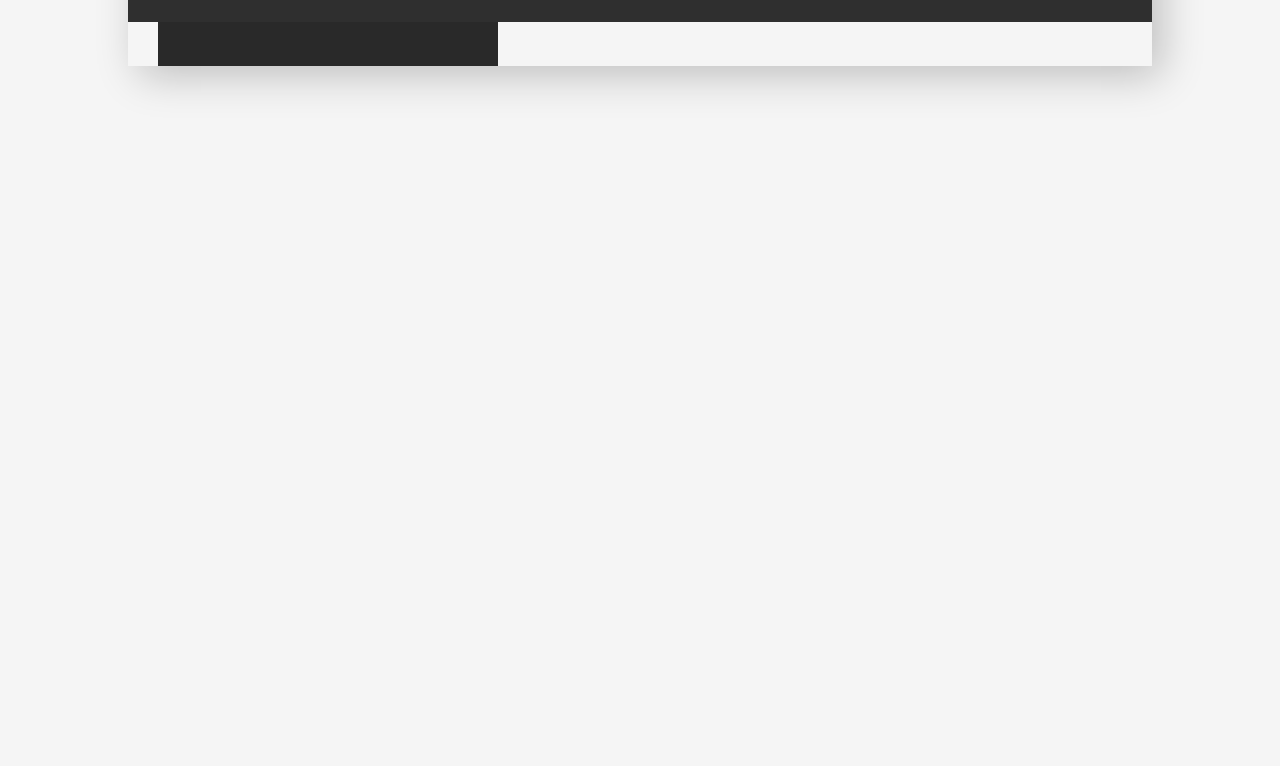
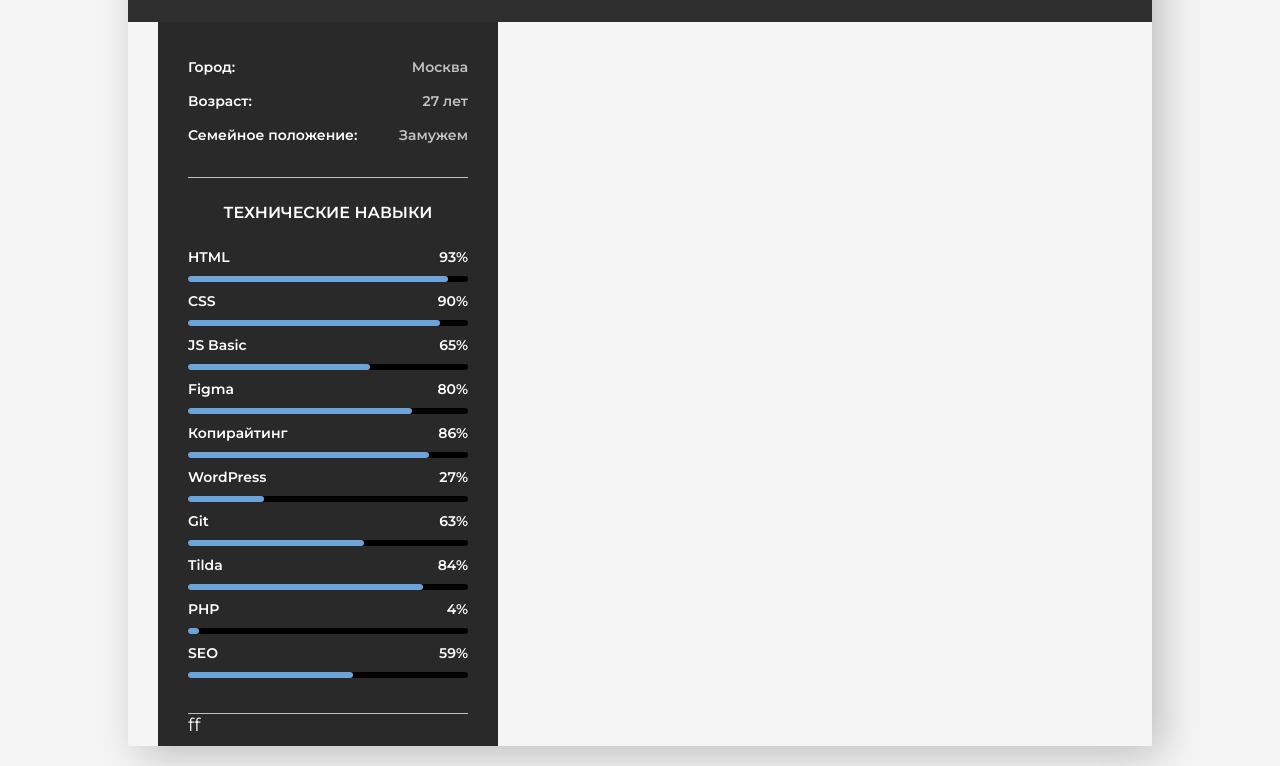
Before and after one commit to Krylovich/My-cv, a plain HTML site: page index.html in a window 1280 px wide. Shown: the part 264-1030 px from the top of the page. Before the commit the page ends 800 px from the top, so only its background shows below. Drawn offline with Linux system fonts and the light colour scheme.

Commit message:
добавлен блок с общей информацией

```diff
--- a/assets/style.css
+++ b/assets/style.css
@@ -1,7 +1,7 @@
 body {
-    margin: 0;
-    background-color: #f5f5f5;
-    font-family: 'Montserrat', sans-serif;
+  margin: 0;
+  background-color: #f5f5f5;
+  font-family: 'Montserrat', sans-serif;
 }
 
 *,
@@ -55,7 +55,7 @@ a {
     width: 340px;
     background-color: #292929;
     color: #fff;
-    padding-top: 310px;
+    padding-top: 266px;
 }
 
 /* Content Line */
@@ -165,3 +165,78 @@ a {
   border-radius: 0;
   margin: 0 15px 0 0;
 }
+
+/* General info */
+.content-info-block-general {
+  display: flex;
+  flex-direction: column;
+  justify-content: space-between;
+  padding: 10px 30px;
+}
+
+.general-info-list,
+.general-info-skills {
+  padding: 0 0 25px;
+  border-bottom: 1px solid #C2C2C2;
+  list-style: none;
+}
+
+.general-info-list li,
+.skills-list li {
+  font-family: 'Montserrat', sans-serif;
+  font-size: 14px;
+  font-weight: 600;
+  display: flex;
+  flex-wrap: wrap;
+  justify-content: space-between;
+  padding: 8px 0;
+}
+
+.general-info-list li span {
+  color: #C2C2C2;
+}
+
+.skills-title {
+  font-weight: 600;
+  font-size: 16px;
+  line-height: 24px;
+  color: #FFFFFF;
+  text-align: center;
+  margin-top: 5px;
+}
+
+.skills-list {
+  list-style: none;
+  padding: 0;
+  margin-bottom: 10px;
+}
+
+.skills-list li {
+  padding: 5px 0;
+}
+
+.skills-list li:last-child {
+  padding-bottom: 0;
+}
+
+.progress-bar {
+  width: 100%;
+  height: 6px;
+  background-color: #000000;
+  margin-top: 10px;
+  border-radius: 5px;
+}
+
+.progress {
+  width: 0;
+  height: 6px;
+  background-color: #6DA3D7;
+  border-radius: 5px;
+  animation: loading 4s ease-in-out forwards;
+}
+
+@keyframes loading{
+  to {
+    width: var(--w);
+  }
+}
--- a/index.html
+++ b/index.html
@@ -32,10 +32,83 @@
                         <li><img src="assets/img/github.png" class="icon" alt=""><a href="#">https://github.com/Krylovich</a></li>
                     </ul>
                  </div>
-               </div>
+               </div> <!-- /.content-info-block-line-->
+            </div> <!-- /.content-info-block -->
+            <div class="content-info-block-general">
+              <ul class="general-info-list">
+                 <li>Город: <span>Москва</span></li>
+                 <li>Возраст: <span>27 лет</span></li>
+                 <li>Семейное положение: <span>Замужем</span></li>
+              </ul>
+              <div class="general-info-skills">
+                <h3 class="skills-title">ТЕХНИЧЕСКИЕ НАВЫКИ</h3>
+                <ul class="skills-list">
+                <li>HTML <span>93%</span>
+                  <div class="progress-bar">
+                      <div class="progress" style="--w:93%">
+                    </div>
+                  </div>
+                </li>
+                <li>CSS <span>90%</span>
+                    <div class="progress-bar">
+                      <div class="progress" style="--w:90%">
+                     </div>
+                   </div>
+                </li>
+                <li>JS Basic <span>65%</span>
+                    <div class="progress-bar">
+                      <div class="progress" style="--w:65%">
+                     </div>
+                   </div>
+                </li>
+                <li>Figma <span>80%</span>
+                    <div class="progress-bar">
+                      <div class="progress" style="--w:80%">
+                     </div>
+                   </div>
+                </li>
+                <li>Копирайтинг <span>86%</span>
+                    <div class="progress-bar">
+                      <div class="progress" style="--w:86%">
+                     </div>
+                   </div>
+                </li>
+                <li>WordPress <span>27%</span>
+                    <div class="progress-bar">
+                      <div class="progress" style="--w:27%">
+                     </div>
+                   </div>
+                </li>
+                <li>Git <span>63%</span>
+                    <div class="progress-bar">
+                      <div class="progress" style="--w:63%">
+                     </div>
+                   </div>
+                </li>
+                <li>Tilda <span>84%</span>
+                    <div class="progress-bar">
+                      <div class="progress" style="--w:84%">
+                     </div>
+                   </div>
+                </li>
+                <li>PHP <span>4%</span>
+                    <div class="progress-bar">
+                      <div class="progress" style="--w:4%">
+                     </div>
+                   </div>
+                </li>
+                <li>SEO <span>59%</span>
+                    <div class="progress-bar">
+                      <div class="progress" style="--w:59%">
+                     </div>
+                   </div>
+                </li>
+                </ul>
+              </div>
+              ff
             </div>
+        </div> <!-- /.content-info-left -->
 
-        </div>
         <div class="content-info-right">
 
         </div>
```
